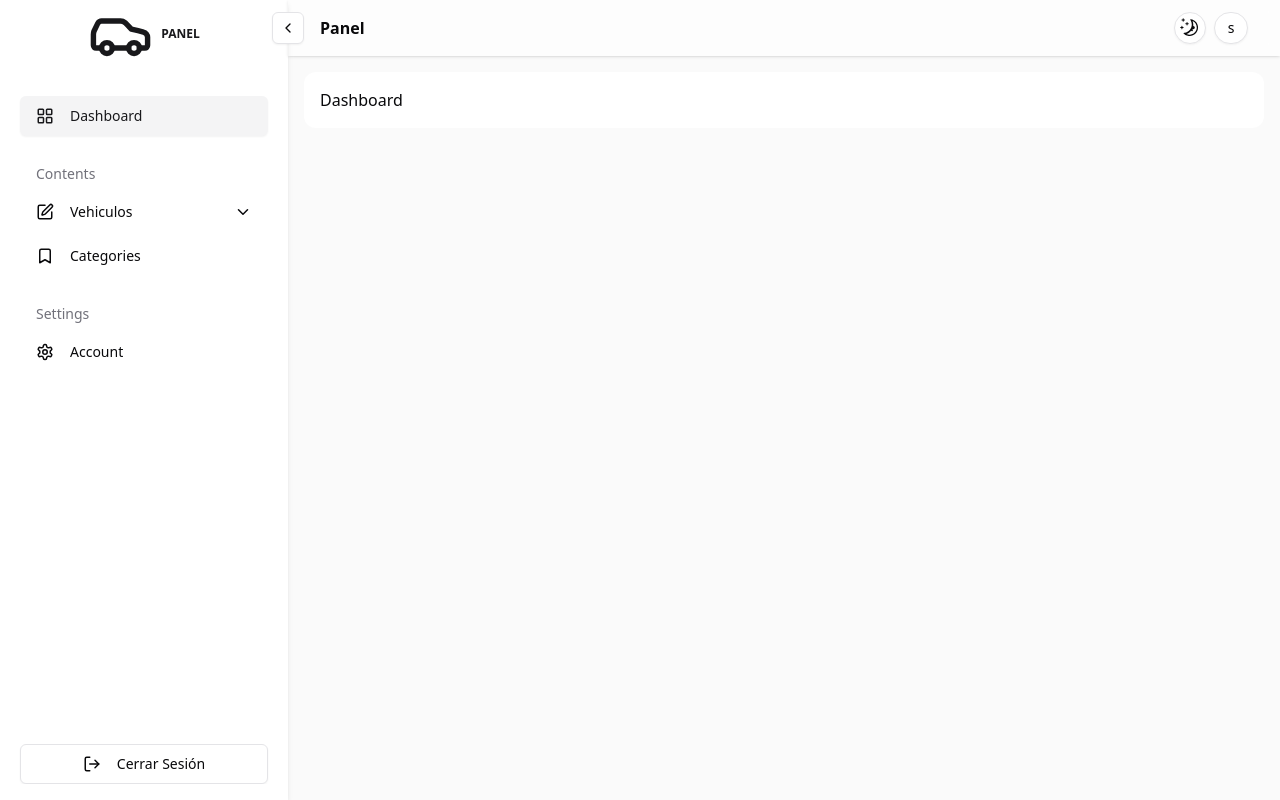
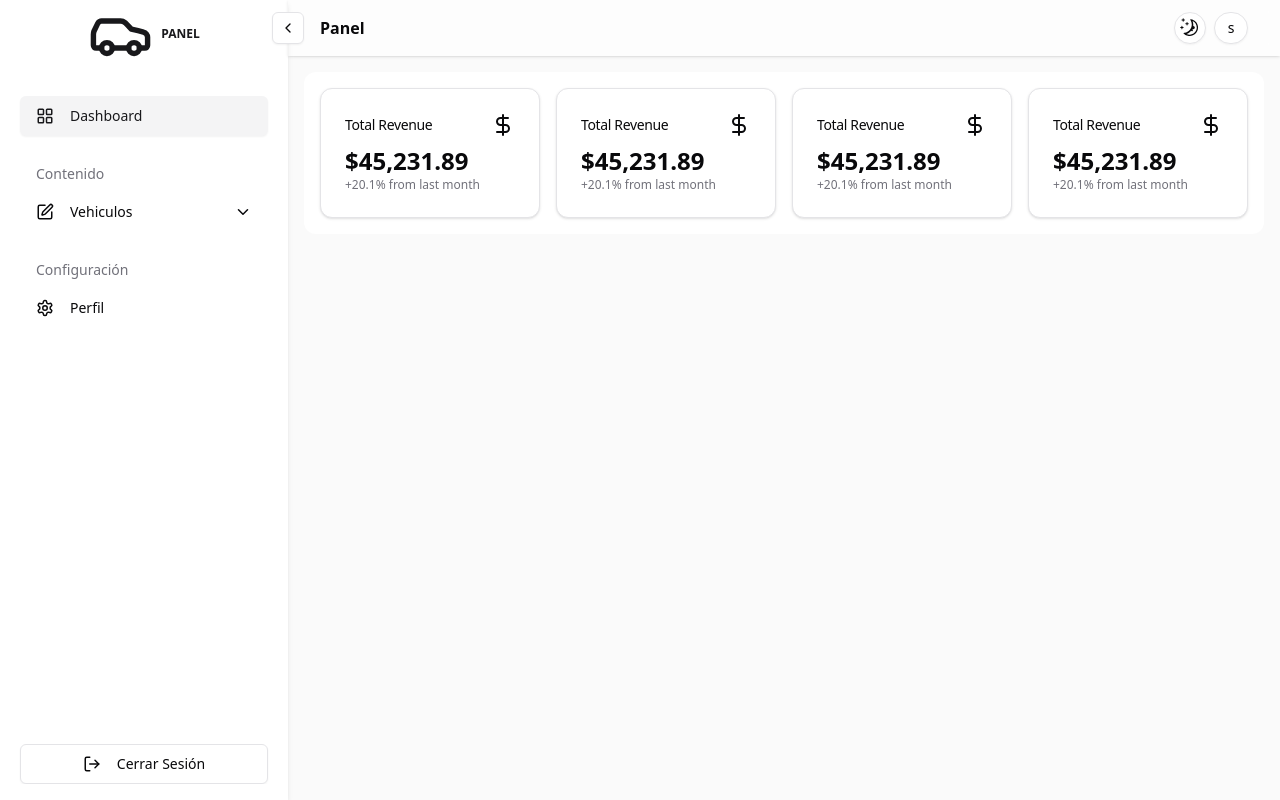
Before and after one commit to 2003scott/mecanica-client, a React (Vite) app: page / in a window 1280 px wide. Built offline with nearby package versions, Linux system fonts and the light colour scheme; sample sign-in values are in the browser's storage.

Commit message:
feat: implement home dashboard with card components and enhance protected route layout

```diff
--- a/src/App.tsx
+++ b/src/App.tsx
@@ -2,7 +2,7 @@ import { route } from './routes';
 import { AuthProvider } from './context/auth-context';
 import { Toaster } from 'sonner';
 import { BrowserRouter, Route, Routes } from 'react-router-dom';
-import {  Account, Create, EditVehicle, Error, Home, Login, Signup, Vehicles } from './pages';
+import { Account, Create, EditVehicle, Error, Home, Login, Signup, Vehicles } from './pages';
 import { MainLayout } from './layouts/main-layout';
 import { ReactQueryProvider } from './providers/query-provider';
 import { ProtectedRoute } from './routes/routes';
@@ -13,24 +13,18 @@ function App() {
             <ReactQueryProvider>
                 <Toaster expand={false} richColors />
                 <BrowserRouter>
-                    <MainLayout>
                     <Routes>
                         <Route path={route.login} element={<Login />} />
                         <Route path={route.crearCuenta} element={<Signup />} />
                         <Route element={<ProtectedRoute />}>
                             <Route path={route.home} element={<Home />} />
-                                <Route path={route.crearCuenta} element={<Signup />} />
-                                {/* Router vehicles */}
                             <Route path={route.vehicles} element={<Vehicles />} />
                             <Route path={route.create} element={<Create />} />
                             <Route path={route.vehiclesEdit} element={<EditVehicle />} />
                             <Route path={route.account} element={<Account />} />
-
-                                {/* Router 404 */}
                             <Route path="*" element={<Error />} />
                         </Route>
                     </Routes>
-                    </MainLayout>
                 </BrowserRouter>
             </ReactQueryProvider>
         </AuthProvider>
--- a/src/components/custom/user-icon.tsx
+++ b/src/components/custom/user-icon.tsx
@@ -1,14 +1,23 @@
 import { LayoutGrid, LogOut, User } from "lucide-react";
 import { DropdownMenu, DropdownMenuContent, DropdownMenuGroup, DropdownMenuItem, DropdownMenuLabel, DropdownMenuSeparator, DropdownMenuTrigger } from "@/components/ui/dropdown-menu";
 import { Button } from "@/components/ui/button";
-import { Link } from "react-router-dom";
+import { Link, useNavigate } from "react-router-dom";
 import { Tooltip, TooltipContent, TooltipProvider, TooltipTrigger } from "../ui/tooltip";
 import { Avatar, AvatarFallback, AvatarImage } from "../ui/avatar";
 import { UseAuth } from "@/context/auth-context";
+import { route } from "@/routes";
+import { toast } from "sonner";
 
 export const UserIcon = () => {
     const { user } = UseAuth();
+    const { logout } = UseAuth();
+    const navigate = useNavigate()
 
+    const logOut = () =>{
+            logout()
+            navigate(route.login)
+            toast.success('Sesión cerrada')
+        }
     return (
         <DropdownMenu>
             <TooltipProvider disableHoverableContent>
@@ -44,20 +53,20 @@ export const UserIcon = () => {
                 <DropdownMenuSeparator />
                 <DropdownMenuGroup>
                     <DropdownMenuItem className="hover:cursor-pointer" asChild>
-                        <Link to="/dashboard" className="flex items-center">
+                        <Link to={route.home} className="flex items-center">
                             <LayoutGrid className="w-4 h-4 mr-3 text-muted-foreground" />
                             Tablero
                         </Link>
                     </DropdownMenuItem>
                     <DropdownMenuItem className="hover:cursor-pointer" asChild>
-                        <Link to="/account" className="flex items-center">
+                        <Link to={route.account} className="flex items-center">
                             <User className="w-4 h-4 mr-3 text-muted-foreground" />
                             Cuenta
                         </Link>
                     </DropdownMenuItem>
                 </DropdownMenuGroup>
                 <DropdownMenuSeparator />
-                <DropdownMenuItem className="hover:cursor-pointer" onClick={() => { }}>
+                <DropdownMenuItem className="hover:cursor-pointer" onClick={logOut}>
                     <LogOut className="w-4 h-4 mr-3 text-muted-foreground" />
                     Cerrar sesión
                 </DropdownMenuItem>
--- a/src/layouts/core/menulist/menu-list.ts
+++ b/src/layouts/core/menulist/menu-list.ts
@@ -17,7 +17,7 @@ export function getMenuList(pathname: string): Group[] {
             ]
         },
         {
-            groupLabel: 'Contents',
+            groupLabel: 'Contenido',
             menus: [
                 {
                     href: '',
@@ -37,21 +37,21 @@ export function getMenuList(pathname: string): Group[] {
                         }
                     ]
                 },
-                {
+                /* {
                     href: '/categories',
                     label: 'Categories',
                     active: pathname.includes('/categories'),
                     icon: Bookmark,
                     submenus: []
-                }
+                } */
             ]
         },
         {
-            groupLabel: 'Settings',
+            groupLabel: 'Configuración',
             menus: [
                 {
                     href: route.account,
-                    label: 'Account',
+                    label: 'Perfil',
                     active: pathname.includes(route.account),
                     icon: Settings,
                     submenus: []
--- a/src/pages/auth/login/index.tsx
+++ b/src/pages/auth/login/index.tsx
@@ -1,4 +1,3 @@
-
 import { Button } from "@/components/ui/button"
 import { UseAuth } from "@/context/auth-context"
 import { useForm } from "react-hook-form"
@@ -8,6 +7,7 @@ import { http } from "@/proxys/http"
 import { CarIcon } from "lucide-react"
 import { Link, useNavigate } from "react-router-dom"
 import { Auth } from "@/types/auth"
+import { route } from "@/routes"
 
 interface LoginResponse {
     success: boolean;
@@ -17,40 +17,33 @@ interface LoginResponse {
     };
 }
 
-
-
 export const Login = () => {
     const navigate = useNavigate();
     const { loginUserName } = UseAuth();
     const { register, handleSubmit, formState: { errors } } = useForm();
 
-    const onSubmit = (data: any) => {
-        const password = data.password
-        const user = data.username
-        http.post<LoginResponse>("/users/login", {
-            username: data.username,
-            password: data.password,
-        })
-        http.get<Auth>(`/users/${user}`)
-            .then((response: any) => {
-                const { username } = response.data.result;
-                console.log(username)
+    const onSubmit = async (data: any) => {
+        try {
+            const password = data.password;
+            const user = data.username;
 
-                loginUserName(
-                    username,
-                    password
-                );
-                toast.success("Inicio de sesión exitoso");
-                navigate("/");
-            })
-            .catch((error) => {
-                toast.error("Error al iniciar sesión. Verifica tus credenciales.");
-                console.error("Error:", error);
+            await http.post<LoginResponse>("/users/login", {
+                username: data.username,
+                password: data.password,
             });
 
+            const response:any = await http.get<Auth>(`/users/${user}`);
+            const { username } = response.data.result;
+
+            loginUserName(username, password);
+            toast.success("Inicio de sesión exitoso");
+            navigate(route.home);
+
+        } catch (error) {
+            toast.error("Error al iniciar sesión. Verifica tus credenciales.");
+            console.error("Error:", error);
+        }
     };
-
-
 
     return (
         <div className="flex min-h-screen items-center justify-center bg-cover bg-center bg-primary">
@@ -75,6 +68,7 @@ export const Login = () => {
                         error={errors && errors.password && 'La contraseña es requerida'}
                     />
                     <Button type="submit" className="w-full">
+                    <Link to={route.home} />
                         Iniciar sesión
                     </Button>
                     <Button variant="link" type="button">
@@ -85,5 +79,5 @@ export const Login = () => {
                 </form>
             </div>
         </div>
-    )
-}
+    );
+};
--- a/src/pages/home/index.tsx
+++ b/src/pages/home/index.tsx
@@ -1,8 +1,14 @@
+import { CardHome } from "./partials/card-home"
 
 export const Home = () => {
     return (
-        <>
-            <h1>Dashboard</h1>
-        </>
+        <div className="space-y-5">
+            <section className="grid grid-cols-1 md:grid-cols-2 xl:grid-cols-4 gap-4 items-center">
+                <CardHome />
+                <CardHome />
+                <CardHome />
+                <CardHome />
+            </section>
+        </div>
     )
 }
--- /dev/null
+++ b/src/pages/home/partials/card-home.tsx
@@ -0,0 +1,24 @@
+import { Card } from "@/components/ui/card"
+import { DollarSign } from "lucide-react"
+
+
+export const CardHome = () => {
+    return (
+        <Card>
+            <div className="p-6 flex flex-row items-center justify-between space-y-0 pb-2">
+                <h3 className="tracking-tight text-sm font-medium">
+                    Total Revenue
+                </h3>
+                <DollarSign />
+            </div>
+            <div className="p-6 pt-0">
+                <p className="text-2xl font-bold">
+                    $45,231.89
+                </p>
+                <p className="text-xs text-muted-foreground">
+                    +20.1% from last month
+                </p>
+            </div>
+        </Card>
+    )
+}
--- a/src/routes/routes.tsx
+++ b/src/routes/routes.tsx
@@ -1,11 +1,16 @@
 import { Navigate, Outlet } from "react-router-dom"
 import { route } from "."
 import { UseAuth } from "@/context/auth-context"
+import { MainLayout } from "@/layouts/main-layout"
 
 export const ProtectedRoute = () => {
-    const { isLoggedIn  }  = UseAuth()
+    const { isLoggedIn } = UseAuth()
 
     if (!isLoggedIn) return <Navigate to={route.login} replace />
 
-    return <Outlet />
+    return (
+        <MainLayout>
+            <Outlet />
+        </MainLayout>
+    )
 }
```
Also changed, not shown: 1 other file (tests, documents, lock files or other folders). Lines whose indentation alone changed are shown as unchanged.
